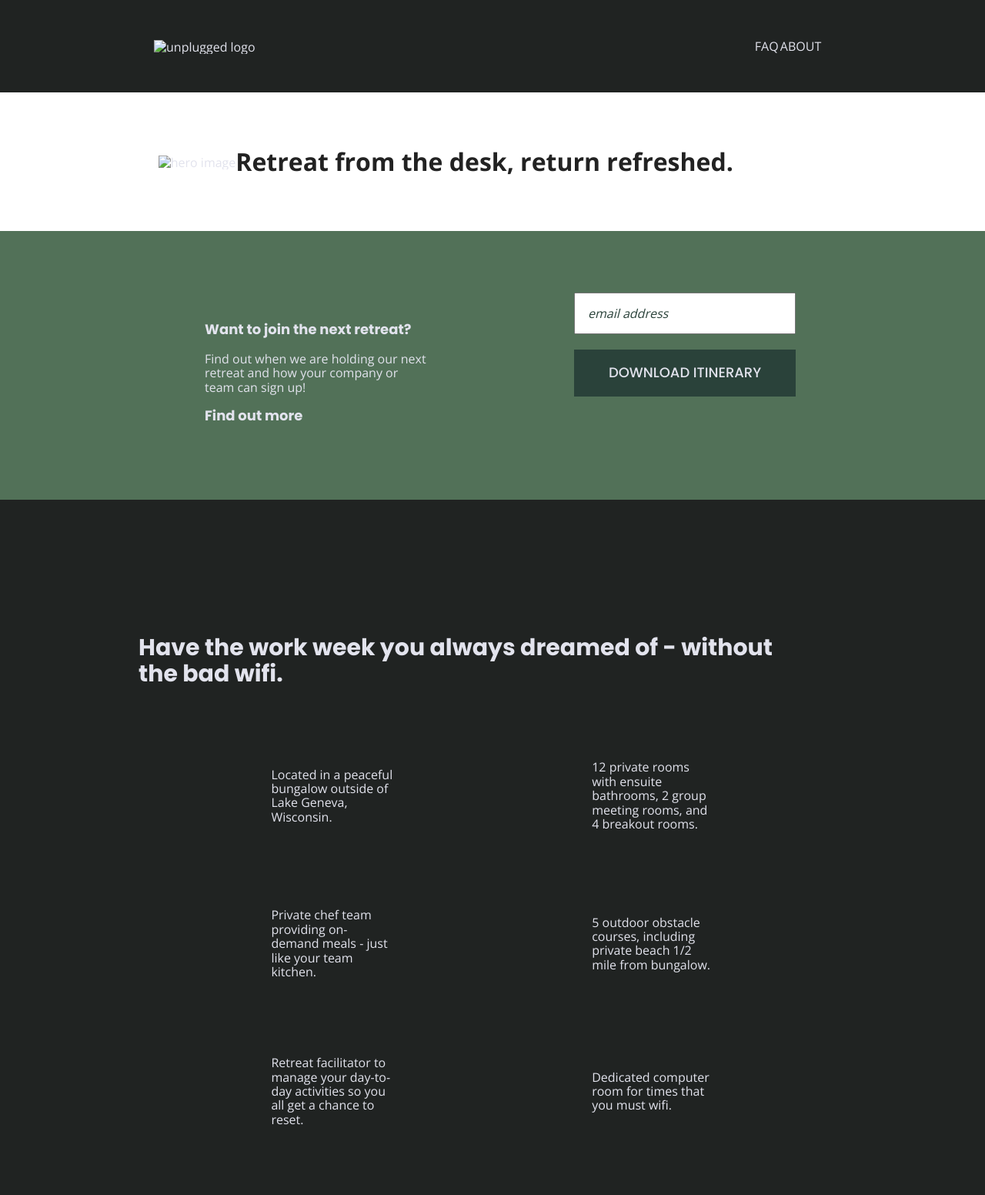
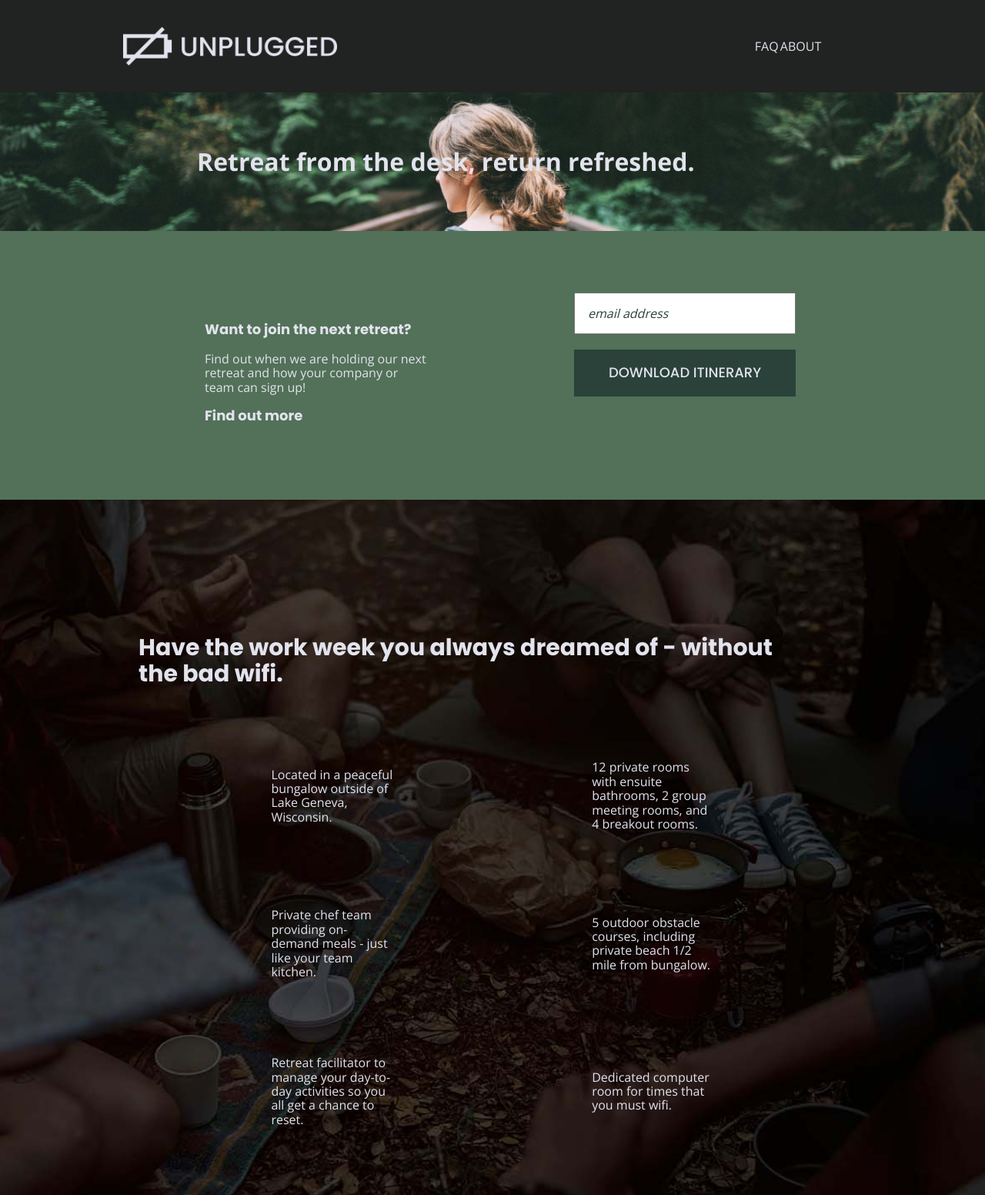
Before and after one commit to heathersvanidze/unplugged-retreat, a website built with Parcel: page index.html in a window 1280 px wide. Shown: the top 1552 px of the page at 77% size. Built offline with nearby package versions, Linux system fonts and the light colour scheme; files whose address does not match are found by name.

Commit message:
Added background images and logo

```diff
--- a/css/main.css
+++ b/css/main.css
@@ -134,11 +134,11 @@ p {
 }
 
 img {
-
+ width:100%;
 }
 
 figure {
-
+ margin:0;
 }
 
 address {
@@ -197,6 +197,13 @@ header nav ul {
   width:45%;
   padding:20px 0;
 }
+header figure {
+  width: 60%;
+  display: flex;
+  justify-content: center;
+  align-items: center;
+  flex-flow: row wrap;
+}
 
 /******* Mobile Styles - Homepage *********/
 
@@ -205,6 +212,10 @@ header nav ul {
   justify-content: center;
   align-items: center;
   padding:50px 0;
+  background:url('../img/hero-image.jpg') center no-repeat #333;
+  background-size:cover;
+  flex-flow: row wrap;
+  color:#e2e3ed;
 }
 
 aside {
@@ -258,7 +269,10 @@ input[type=button] {
   align-items: center;
   padding:50px 0;
   color: #e2e3ed;
-  background-color: #202322;
+  background:url(../img/camp-floor.jpg) center no-repeat #333;
+  background-size:cover;
+  flex-flow: row wrap;
+
 }
 
 .features article {
@@ -534,6 +548,9 @@ footer p {
   .header-divider {
     display: none;
   }
+  header figure {
+    width: 29%;
+  }
 
   /*ASIDE*/
   aside .content-wrapper {
--- a/index.html
+++ b/index.html
@@ -30,7 +30,11 @@
   <!-- Add your site or application content here -->
   <header>
     <div class="content-wrapper">
-        <figure><a href="#"><img src="img/" alt="unplugged logo"></a></figure>
+        <figure>
+          <a href="#">
+            <img src="img/unpluggedlogo.png" alt="unplugged logo">
+          </a>
+        </figure>
         <div class="header-divider"></div>
         <nav>
           <ul>
@@ -44,7 +48,7 @@
 
   <main>
     <section class="hero-area">
-      <a href='#'><img src="img/" alt="hero image"></a>
+
       <h1>Retreat from the desk, return refreshed.</h1>
     </section>
 
@@ -111,7 +115,12 @@
           <h1>Be a better team in 5 days, like these.</h1>
         </div>
         <article>
-          <a href="#" src="img/" alt="team photo"></a>
+          <figure>
+            <a href="">
+              <img src="img/retreat-group.jpg" alt="group of happy people at a retreat">
+            </a>
+          </figure>
+
           <h3>LaCrue Bottling Co.<br>
             October 2018
           </h3>
```
